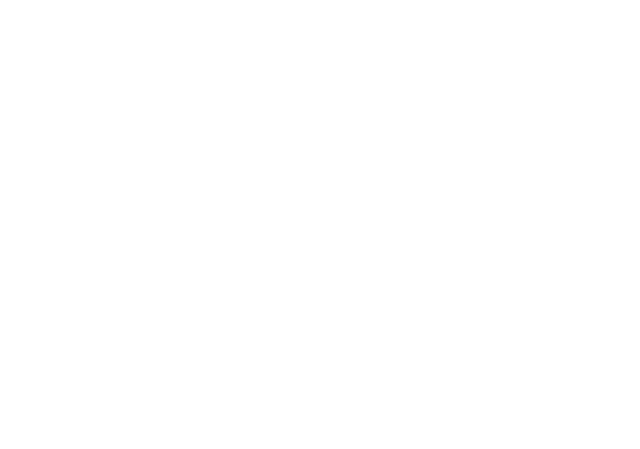
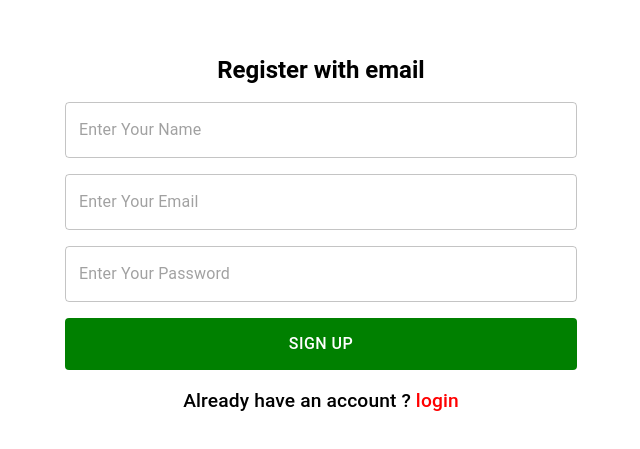
Before and after one commit to asjadezazi/core_frontend_app, a React (Vite) app: page /register in a window 1280 px wide. Before the commit this address had no page. Shown: the part 165-614 px from the top of the page, without its empty margins (319-959 px from the left). Built offline with nearby package versions, Linux system fonts and the light colour scheme.

Commit message:
register done

```diff
--- a/src/App.jsx
+++ b/src/App.jsx
@@ -16,6 +16,7 @@ import Profilelayout from './pages/protected/profile/Profilelayout';
 import Insta from './pages/protected/profile/Insta';
 import Replies from './pages/protected/profile/Replies';
 import Repost from './pages/protected/profile/Repost';
+import SinglePost from './pages/protected/SinglePost';
 
 const App = () => {
   return (
@@ -28,7 +29,7 @@ const App = () => {
 
           <Route exact path='/' element = {<Protectedlayout/>} >
           <Route exact path='' element = {<Home/>} />
-          <Route exact path='post/:id' element = {<h1> Single Post </h1>} />
+          <Route exact path='post/:id' element = {<SinglePost/>} />
           <Route exact path='search' element = {<Search/>} />
           <Route exact path='avatar' element = {<Avatar/>} />
 
@@ -44,6 +45,8 @@ const App = () => {
 
 
         </Route>
+        <Route exact path='register' element = {<Register/>} />
+
       </Routes>
      </Router>
      </Box>
--- a/src/pages/Register.jsx
+++ b/src/pages/Register.jsx
@@ -1,6 +1,17 @@
-import { Stack,Typography,TextField,Button } from '@mui/material';
+import { Stack, Typography, TextField, Button } from "@mui/material";
+import { useState } from "react";
 
 const Register = () => {
+  const [login, setLogin] = useState(false);
+  const [username, setUsername] = useState("");
+  const [email, setEmail] = useState("");
+  const [password, setPassword] = useState("");
+
+  const toggleLogin = () => {
+    setLogin((pre) => !pre);
+  };
+
+
   return (
     <>
       <Stack
@@ -10,34 +21,64 @@ const Register = () => {
         alignItems={"center"}
         flexDirection={"row"}
       >
-<Stack
-width={"40%"}
-gap={2}
-flexDirection={"column"}
->
-
-<Typography variant="h5"
+        <Stack width={"40%"} gap={2} flexDirection={"column"}>
+          <Typography
+            variant="h5"
             fontSize={"1.5rem"}
             fontWeight={"bold"}
             alignSelf={"center"}
           >
-  Register with email
+            {login ? "Login with email" : "Register with email"}
           </Typography>
 
-<TextField variant="outlined" placeholder="Enter Your Name" />
-<TextField variant="outlined" placeholder="Enter Your Email"/>
-<TextField variant="outlined" placeholder="Enter Your Password" />
-<Button size="large" sx={{width:"100%", height:52 , bgcolor:"green" , color:"white" , fontSize: "1rem" , ":hover":{bgcolor:"blue" , cursor:"pointer"}}}>Sign Up</Button>
+          {login ? null : (
+            <TextField
+              variant="outlined"
+              placeholder="Enter Your Name"
+              onChange={(e) => setUsername(e.target.value)}
+            />
+          )}
 
-<Typography fontSize={"1.2rem"} alignSelf={"center"} variant="subtitle2">
-  Already have an account ?  <span  className="login-link">  Login </span>
+          <TextField
+            variant="outlined"
+            placeholder="Enter Your Email"
+            onChange={(e) => setEmail(e.target.value)}
+          />
+          <TextField
+            variant="outlined"
+            placeholder="Enter Your Password"
+            onChange={(e) => setPassword(e.target.value)}
+          />
+          <Button
+            size="large"
+            sx={{
+              width: "100%",
+              height: 52,
+              bgcolor: "green",
+              color: "white",
+              fontSize: "1rem",
+              ":hover": { bgcolor: "blue", cursor: "pointer" },
+            }}
+          >
+            {login ? "login" : "sign up"}
+          </Button>
+
+          <Typography
+            fontSize={"1.2rem"}
+            alignSelf={"center"}
+            variant="subtitle2"
+          >
+            {login ? "Don't have an account ?" : "Already have an account ? "}
+
+            <span className="login-link" onClick={toggleLogin} >
+              {login ? "sign up " : "login" }
+
+            </span>
           </Typography>
-
         </Stack>
-
       </Stack>
     </>
-  )
-}
+  );
+};
 
-export default Register
+export default Register;
--- /dev/null
+++ b/src/pages/protected/SinglePost.jsx
@@ -0,0 +1,51 @@
+import React from 'react'
+import Post from '../../components/home/Post';
+import { Stack , TextField} from "@mui/material";
+
+
+const SinglePost = () => {
+  return (
+    <>
+    <Stack
+    flexDirection={"column"}
+    my={5}
+    gap={2}
+    >
+
+<Post/>
+
+<Stack
+flexDirection={"column"}
+width={"80%"}
+mx={"auto"}
+
+>
+Comment
+    </Stack>
+
+<TextField
+variant="outlined"
+autoFocus
+placeholder="Comment here..."
+id="comment"
+sx={{
+    width:"50%" ,
+    mx:"auto" ,
+    my : 5 ,
+    p: 1
+}}
+>
+
+
+</TextField>
+
+    </Stack>
+
+
+
+
+    </>
+  )
+}
+
+export default SinglePost
```
Lines whose indentation alone changed are shown as unchanged.
